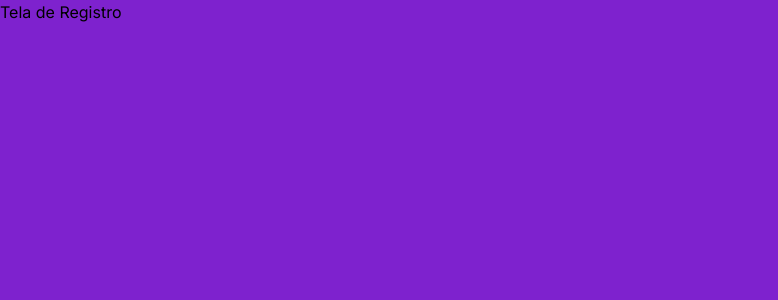
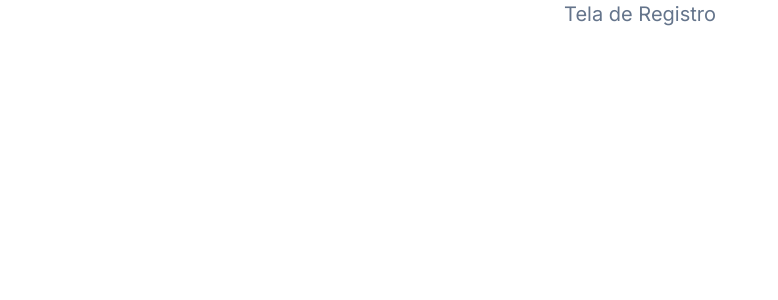
Before and after one commit to Luke0195/spring-games-front, a Next.js app: page /signup in a window 1280 px wide. Shown: the top 300 px of the page, without its empty margins (0-778 px from the left). Built offline with nearby package versions, Linux system fonts and the light colour scheme.

Commit message:
test: ci/cd

```diff
--- a/src/app/signup/page.tsx
+++ b/src/app/signup/page.tsx
@@ -1,7 +1,10 @@
 export default function SignUp() {
   return (
-    <div className="h-screen bg-purple-700">
-      <h1> Tela de Registro</h1>
+    <div className="h-screen bg-white">
+      <h1 className="text-slate-500 text-xl  w-full text-center">
+        {' '}
+        Tela de Registro
+      </h1>
     </div>
   )
 }
```
